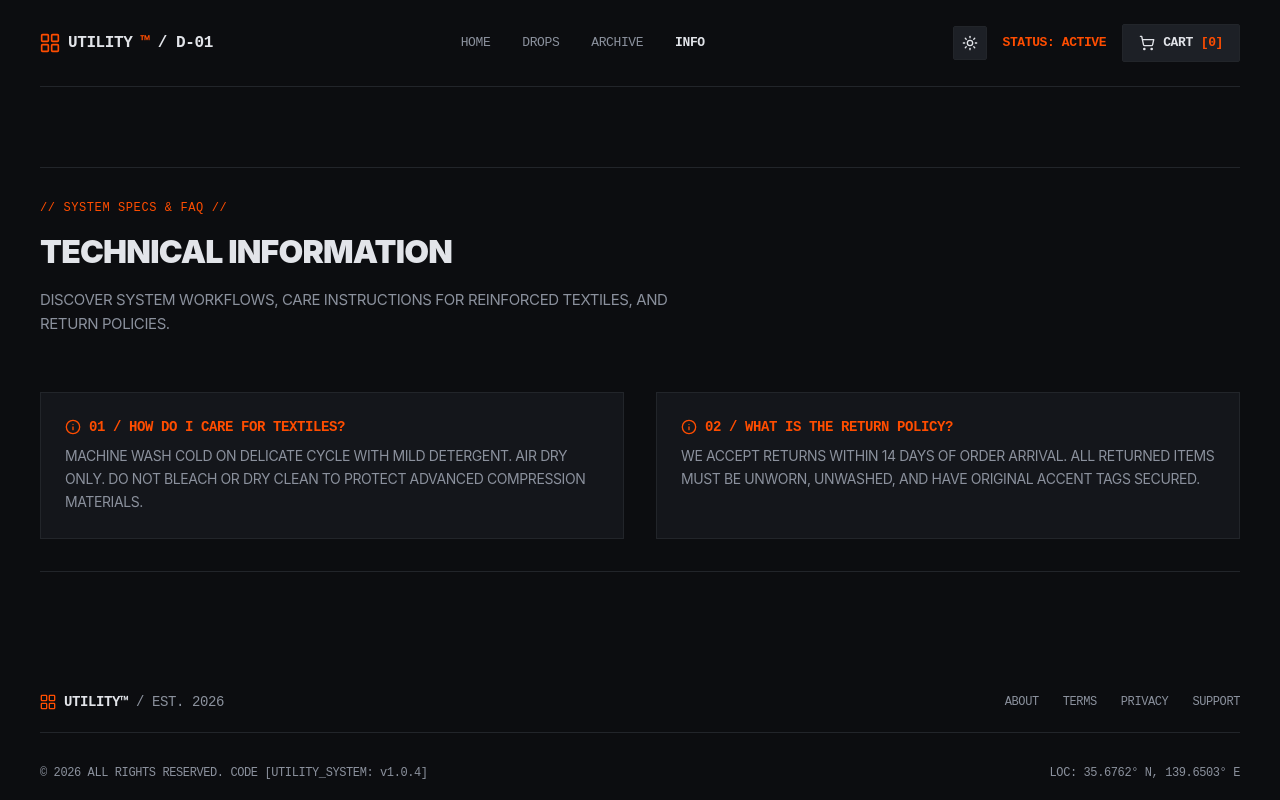
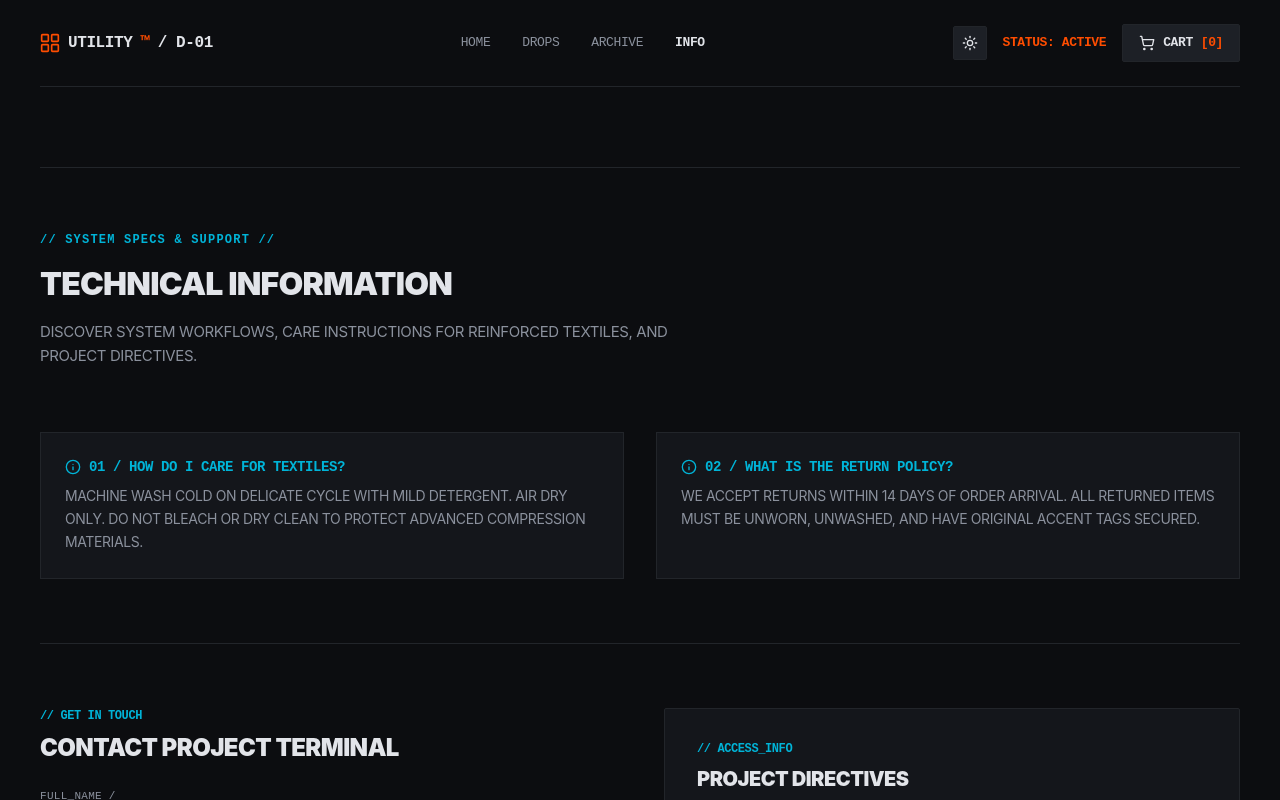
Before and after one commit to huevangxp/design-react-ui, a React (Vite) app: page / in a window 1280 px wide. Both pictures are taken after a click on the button "INFO". Shown: the top 800 px of the page. Built offline with nearby package versions, Linux system fonts and the light colour scheme.

Commit message:
commit Mon 05/04/2026  9:44:53.17

```diff
--- a/src/pages/Info.tsx
+++ b/src/pages/Info.tsx
@@ -1,17 +1,20 @@
 export default function Info() {
   return (
-    <section id="info" className="flex flex-col gap-10 border-t border-b border-[#d3d8e2] dark:border-[#22252a] py-16 md:py-8 animate-fade-up">
+    <section id="info" className="flex flex-col gap-16 border-t border-b border-[#d3d8e2] dark:border-[#22252a] py-16 animate-fade-up select-none">
+
+      {/* 01 / Header */}
       <div className="flex flex-col gap-4">
-        <div className="font-mono text-xs text-[#ff4d00] tracking-wider">// SYSTEM SPECS & FAQ //</div>
+        <div className="font-mono text-xs text-teal-600 dark:text-[#00b4d8] tracking-widest font-bold">// SYSTEM SPECS & SUPPORT //</div>
         <h2 className="text-[32px] font-black leading-tight tracking-tight text-[#0f1013] dark:text-[#e2e4e9]">TECHNICAL INFORMATION</h2>
         <p className="text-[#5a6270] dark:text-[#8b919d] text-[15px] leading-relaxed max-w-[640px]">
-          DISCOVER SYSTEM WORKFLOWS, CARE INSTRUCTIONS FOR REINFORCED TEXTILES, AND RETURN POLICIES.
+          DISCOVER SYSTEM WORKFLOWS, CARE INSTRUCTIONS FOR REINFORCED TEXTILES, AND PROJECT DIRECTIVES.
         </p>
       </div>
 
-      <div className="grid grid-cols-1 md:grid-cols-2 gap-8 mt-4">
+      {/* 02 / FAQ Section */}
+      <div className="grid grid-cols-1 md:grid-cols-2 gap-8">
         <div className="bg-white dark:bg-[#14161b] border border-[#d3d8e2] dark:border-[#22252a] p-6 hover:border-[#5a6270] dark:hover:border-[#8b919d] transition-all duration-200">
-          <h3 className="font-mono font-bold text-sm text-[#ff4d00] mb-2 flex items-center gap-2">
+          <h3 className="font-mono font-bold text-sm text-teal-600 dark:text-[#00b4d8] mb-2 flex items-center gap-2">
             <svg xmlns="http://www.w3.org/2000/svg" width="16" height="16" viewBox="0 0 24 24" fill="none" stroke="currentColor" strokeWidth="2" strokeLinecap="round" strokeLinejoin="round"><circle cx="12" cy="12" r="10"/><path d="M12 16v-4"/><path d="M12 8h.01"/></svg>
             01 / HOW DO I CARE FOR TEXTILES?
           </h3>
@@ -21,7 +24,7 @@ export default function Info() {
         </div>
 
         <div className="bg-white dark:bg-[#14161b] border border-[#d3d8e2] dark:border-[#22252a] p-6 hover:border-[#5a6270] dark:hover:border-[#8b919d] transition-all duration-200">
-          <h3 className="font-mono font-bold text-sm text-[#ff4d00] mb-2 flex items-center gap-2">
+          <h3 className="font-mono font-bold text-sm text-teal-600 dark:text-[#00b4d8] mb-2 flex items-center gap-2">
             <svg xmlns="http://www.w3.org/2000/svg" width="16" height="16" viewBox="0 0 24 24" fill="none" stroke="currentColor" strokeWidth="2" strokeLinecap="round" strokeLinejoin="round"><circle cx="12" cy="12" r="10"/><path d="M12 16v-4"/><path d="M12 8h.01"/></svg>
             02 / WHAT IS THE RETURN POLICY?
           </h3>
@@ -30,6 +33,97 @@ export default function Info() {
           </p>
         </div>
       </div>
+
+      {/* 03 / Contact & Details Section */}
+      <div className="grid grid-cols-1 lg:grid-cols-2 gap-12 border-t border-[#d3d8e2] dark:border-[#22252a] pt-16">
+
+        {/* Left Column - Form */}
+        <div className="flex flex-col gap-6">
+          <div className="flex flex-col gap-2">
+            <span className="font-mono text-xs text-teal-600 dark:text-[#00b4d8] font-bold">// GET IN TOUCH</span>
+            <h3 className="text-2xl font-black text-[#0f1013] dark:text-[#e2e4e9] tracking-tight">CONTACT PROJECT TERMINAL</h3>
+          </div>
+
+          <form onSubmit={(e) => e.preventDefault()} className="flex flex-col gap-5">
+            <div className="flex flex-col gap-1.5">
+              <label className="font-mono text-[11px] text-[#5a6270] dark:text-[#8b919d] tracking-wide">FULL_NAME /</label>
+              <input
+                type="text"
+                placeholder="ENTER NAME"
+                className="bg-white dark:bg-[#14161b] border border-[#d3d8e2] dark:border-[#22252a] focus:border-teal-500 dark:focus:border-[#00b4d8] outline-none px-4 py-3 font-mono text-xs tracking-wide rounded-sm text-[#0f1013] dark:text-[#e2e4e9] placeholder-[#a2a8b5] transition-all duration-200"
+              />
+            </div>
+
+            <div className="flex flex-col gap-1.5">
+              <label className="font-mono text-[11px] text-[#5a6270] dark:text-[#8b919d] tracking-wide">EMAIL_ADDRESS /</label>
+              <input
+                type="email"
+                placeholder="ENTER EMAIL"
+                className="bg-white dark:bg-[#14161b] border border-[#d3d8e2] dark:border-[#22252a] focus:border-teal-500 dark:focus:border-[#00b4d8] outline-none px-4 py-3 font-mono text-xs tracking-wide rounded-sm text-[#0f1013] dark:text-[#e2e4e9] placeholder-[#a2a8b5] transition-all duration-200"
+              />
+            </div>
+
+            <div className="flex flex-col gap-1.5">
+              <label className="font-mono text-[11px] text-[#5a6270] dark:text-[#8b919d] tracking-wide">MESSAGE /</label>
+              <textarea
+                rows={4}
+                placeholder="ENTER YOUR MESSAGE OR INQUIRY"
+                className="bg-white dark:bg-[#14161b] border border-[#d3d8e2] dark:border-[#22252a] focus:border-teal-500 dark:focus:border-[#00b4d8] outline-none px-4 py-3 font-mono text-xs tracking-wide rounded-sm text-[#0f1013] dark:text-[#e2e4e9] placeholder-[#a2a8b5] transition-all duration-200 resize-none"
+              ></textarea>
+            </div>
+
+            <button
+              type="button"
+              className="bg-gradient-to-r from-teal-500 to-cyan-600 dark:from-teal-400 dark:to-cyan-500 hover:from-teal-600 hover:to-cyan-700 text-white font-mono text-xs font-bold px-6 py-4 rounded-sm tracking-widest cursor-pointer self-start transition-all duration-300 shadow-md shadow-teal-500/20"
+            >
+              TRANSMIT_MESSAGE
+            </button>
+          </form>
+        </div>
+
+        {/* Right Column - Project Metadata */}
+        <div className="flex flex-col gap-8 bg-white dark:bg-[#14161b] border border-[#d3d8e2] dark:border-[#22252a] p-8 rounded-sm select-text hover:border-[#5a6270] dark:hover:border-[#8b919d] transition-all duration-200">
+          <div className="flex flex-col gap-2 border-b border-[#d3d8e2] dark:border-[#22252a] pb-4">
+            <span className="font-mono text-xs text-teal-600 dark:text-[#00b4d8] font-bold">// ACCESS_INFO</span>
+            <h3 className="text-xl font-black text-[#0f1013] dark:text-[#e2e4e9] tracking-tight">PROJECT DIRECTIVES</h3>
+          </div>
+
+          <div className="flex flex-col gap-4 text-sm font-mono tracking-tight leading-relaxed">
+            <div className="flex justify-between items-center border-b border-dashed border-[#e6e9ef] dark:border-[#1d2026] pb-3">
+              <span className="text-[#5a6270] dark:text-[#8b919d]">OFFICE:</span>
+              <span className="text-[#0f1013] dark:text-[#e2e4e9] font-bold">TOKYO HQ // DIRECTIVE 01</span>
+            </div>
+
+            <div className="flex justify-between items-center border-b border-dashed border-[#e6e9ef] dark:border-[#1d2026] pb-3">
+              <span className="text-[#5a6270] dark:text-[#8b919d]">EMAIL:</span>
+              <span className="text-teal-600 dark:text-[#00b4d8] font-bold">support@utility.tm</span>
+            </div>
+
+            <div className="flex justify-between items-center border-b border-dashed border-[#e6e9ef] dark:border-[#1d2026] pb-3">
+              <span className="text-[#5a6270] dark:text-[#8b919d]">COMMUNICATIONS:</span>
+              <span className="text-[#0f1013] dark:text-[#e2e4e9] font-bold">+81-3-4567-8901</span>
+            </div>
+
+            <div className="flex justify-between items-center border-b border-dashed border-[#e6e9ef] dark:border-[#1d2026] pb-3">
+              <span className="text-[#5a6270] dark:text-[#8b919d]">SYSTEM VERSION:</span>
+              <span className="text-[#0f1013] dark:text-[#e2e4e9] font-bold">v1.0.4-SS26</span>
+            </div>
+
+            <div className="flex justify-between items-center border-b border-dashed border-[#e6e9ef] dark:border-[#1d2026] pb-3">
+              <span className="text-[#5a6270] dark:text-[#8b919d]">NETWORK STATUS:</span>
+              <span className="text-green-500 font-bold flex items-center gap-2">
+                <span className="inline-block w-2 h-2 bg-green-500 rounded-full animate-pulse"></span>
+                ACTIVE & SYNCED
+              </span>
+            </div>
+          </div>
+
+          <div className="border border-[#d3d8e2] dark:border-[#22252a] bg-[#f4f5f7] dark:bg-[#0c0d10] p-4 mt-2 font-mono text-[11px] text-[#5a6270] dark:text-[#8b919d] leading-relaxed rounded-sm select-none flex gap-3 items-start">
+            <svg xmlns="http://www.w3.org/2000/svg" width="16" height="16" viewBox="0 0 24 24" fill="none" stroke="currentColor" strokeWidth="2" strokeLinecap="round" strokeLinejoin="round" className="text-teal-600 flex-shrink-0 mt-0.5"><path d="m21.73 18-8-14a2 2 0 0 0-3.48 0l-8 14A2 2 0 0 0 4 21h16a2 2 0 0 0 1.73-3Z"/><line x1="12" y1="9" x2="12" y2="13"/><line x1="12" y1="17" x2="12.01" y2="17"/></svg>
+            <span>DISCLAIMER: SYSTEM MESSAGES MAY TAKE UP TO 24 HOURS FOR FULL DECRYPTION. OUR HIGH QUALITY OPERATIVES PROCESS EACH SUBMISSION INDIVIDUALLY.</span>
+          </div>
+        </div>
+      </div>
     </section>
   );
 }
```
